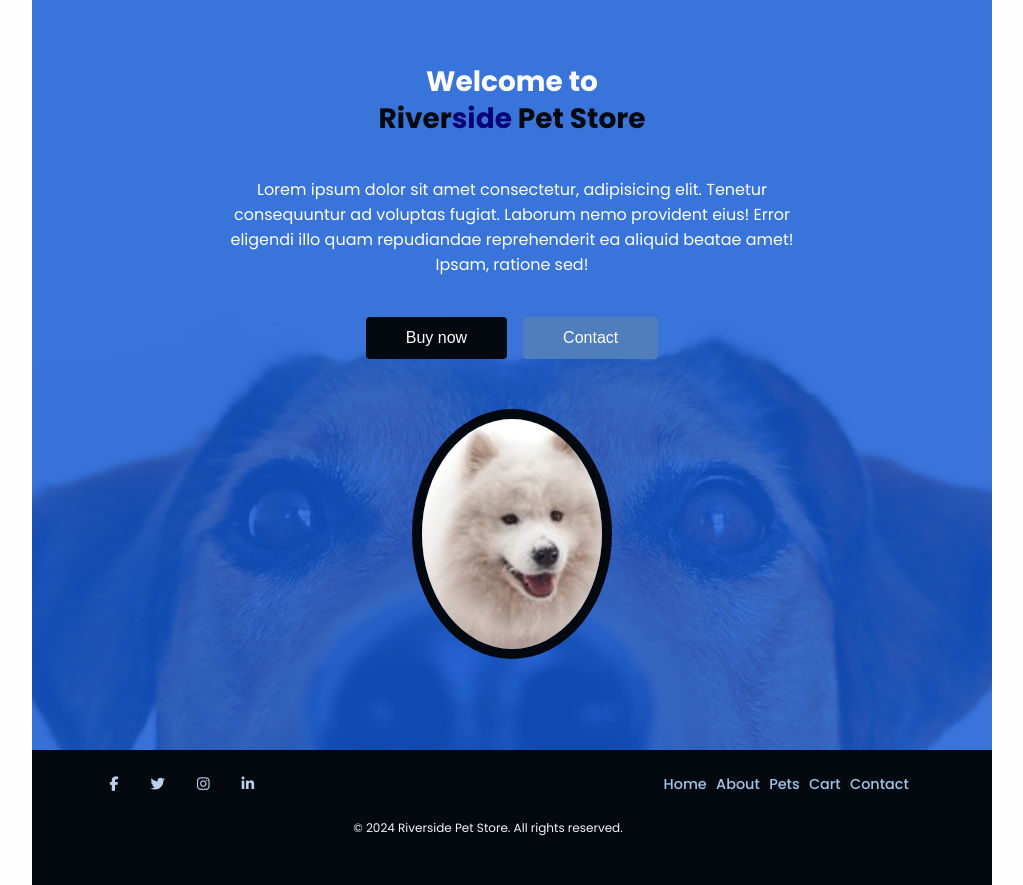
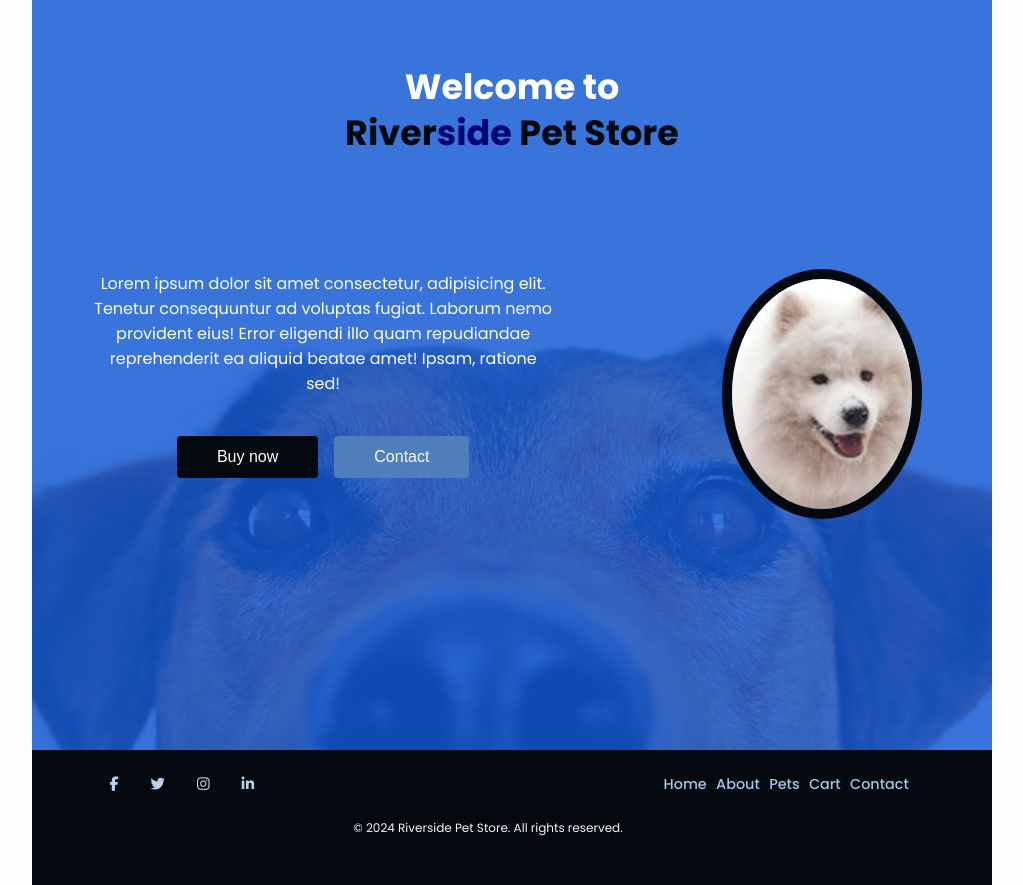
Before and after one commit to johnclamy/css-library, a Django app: page / in a window 1280 px wide. Shown: the part 94-979 px from the top of the page, without its empty margins (128-1151 px from the left). Run offline with Django 5.2, Linux system fonts and the light colour scheme; some libraries are stand-ins or nearby versions.

Commit message:
set the hero styles for medium to larger screens

```diff
--- a/storefront/static/css/style.css
+++ b/storefront/static/css/style.css
@@ -489,3 +489,26 @@
     object-fit: cover;
 
 }
+
+/* Footer layout for medium screens */
+@media (min-width: 43.75rem) {
+    .hero-header__title {
+        font-size: calc(var(--font-size-xl) * 1.1);
+    }
+    .hero-header__title {
+        font-size: calc(var(--font-size-xl) * 1.25);
+    }
+
+    .hero-content {
+        display: flex;
+        flex-direction: row;
+        justify-content: space-between;
+        align-items: center;
+        gap: calc(var(--spacing-base) * 1.2);
+        margin: calc(var(--spacing-base) * 4) 0;
+    }
+
+    .hero-content__wrapper {
+        max-width: 55%;
+    }
+}
```
